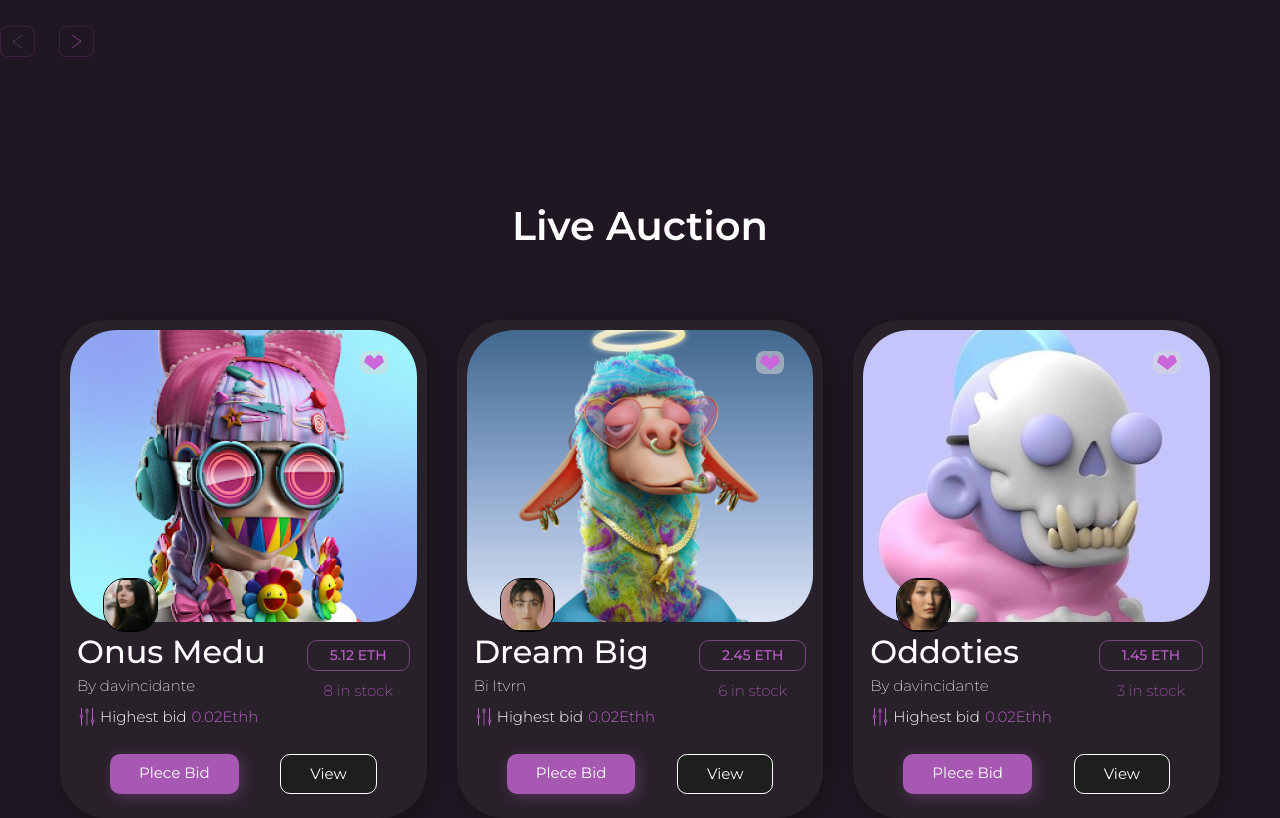
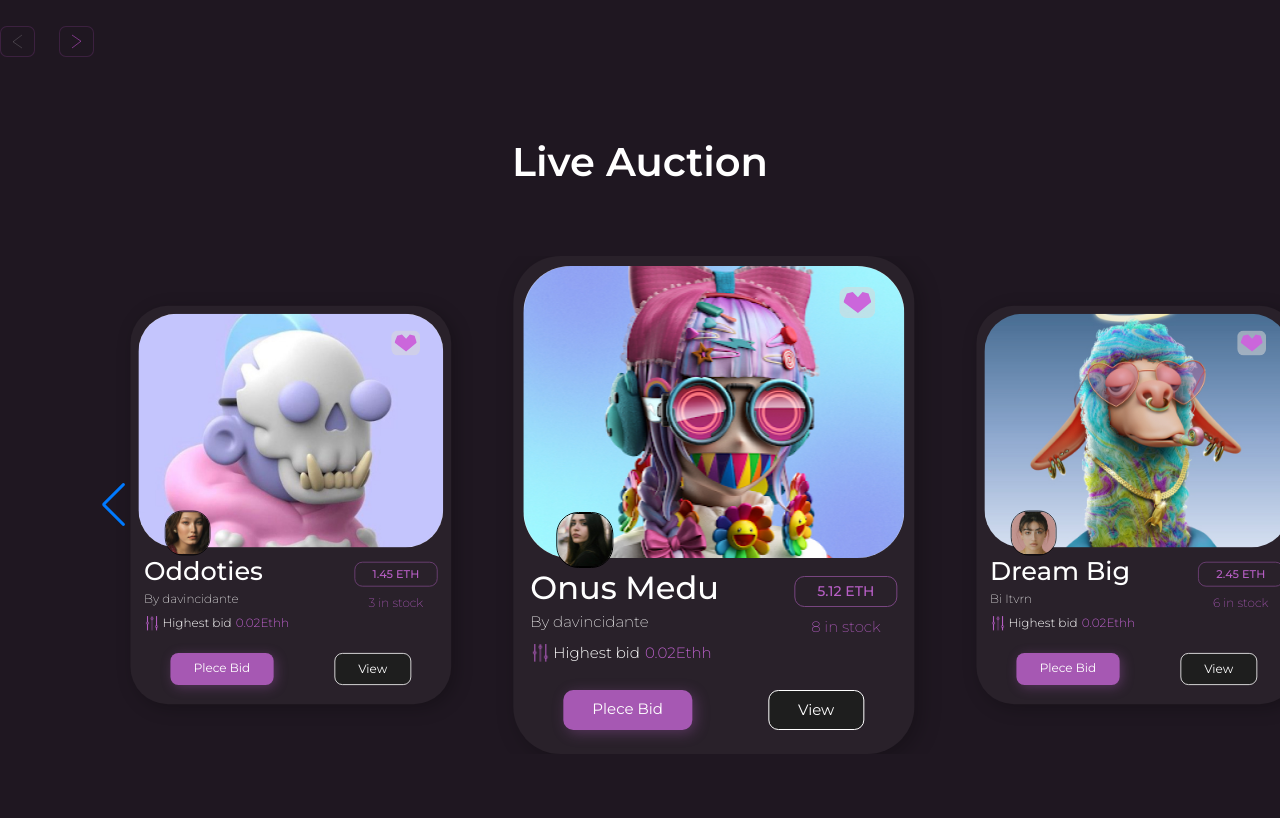
Before and after one commit to KhYaroslav/niftler-layout, a React (Create React App) app: page / in a window 1280 px wide. Shown: the part 1400-2218 px from the top of the page. After the commit the page ends 2154 px from the top, so only its background shows below. Built offline with nearby package versions, Linux system fonts and the light colour scheme.

Commit message:
swiper ready

```diff
--- a/package.json
+++ b/package.json
@@ -15,6 +15,7 @@
     "react-router-dom": "^6.10.0",
     "react-scripts": "5.0.1",
     "react-select": "^5.7.2",
+    "swiper": "^9.2.4",
     "typescript": "^4.9.5",
     "web-vitals": "^2.1.4"
   },
--- a/src/components/Header/index.tsx
+++ b/src/components/Header/index.tsx
@@ -3,6 +3,8 @@ import logo from '../../assets/svg/logo-icon.svg';
 import { Link } from 'react-router-dom';
 
 export default function Header() {
+
+  const Links = ['Home', 'Market', 'Discover', 'Commonity', 'Wallet']
 
   return (
     <div className="header">
@@ -16,21 +18,10 @@ export default function Header() {
         </div>
         <nav className='header__list'>
           <ul className='header__list-items'>
-            <Link to='#!' className='header__list-item'>
-              Home
-            </Link>
-            <Link to='#!' className='header__list-item'>
-              Market
-            </Link>
-            <Link to='#!' className='header__list-item'>
-              Discover
-            </Link>
-            <Link to='#!' className='header__list-item'>
-              Commonity
-            </Link>
-            <Link to='#!' className='header__list-item'>
-              Wallet
-            </Link>
+            {Links.map((link) =>
+              <Link to='#!' className='header__list-item'>
+                {link}
+              </Link>)}
           </ul>
         </nav>
         <div className='header__explors'>
--- a/src/components/LiveAuction/index.tsx
+++ b/src/components/LiveAuction/index.tsx
@@ -6,55 +6,77 @@ import auction_3 from '../../assets/img/auction-3.jpg';
 import auction_auhor_1 from '../../assets/img/auction-author-1.jpg';
 import auction_auhor_2 from '../../assets/img/auction-author-2.jpg';
 import auction_auhor_3 from '../../assets/img/auction-author-3.jpg';
-import heart from '../../assets/svg/heart-icon.svg'
-
+import heart from '../../assets/svg/heart-icon.svg';
+import { Swiper, SwiperSlide } from "swiper/react";
+import { Navigation, Pagination } from "swiper";
+import "swiper/css";
+import "swiper/css/navigation";
 
 export default function LiveAuction() {
   const items = [
+    { author_img: auction_auhor_1, img: auction_1, title: 'Onus Medu', author: 'By davincidante', highest: '0.02', price: '5.12', stock: '8' },
+    { author_img: auction_auhor_2, img: auction_2, title: 'Dream Big', author: 'Bi Itvrn',  highest: '0.02', price: '2.45', stock: '6' },
+    { author_img: auction_auhor_3, img: auction_3, title: 'Oddoties', author: 'By davincidante', highest: '0.02', price: '1.45', stock: '3' },
+    { author_img: auction_auhor_1, img: auction_1, title: 'Onus Medu', author: 'By davincidante', highest: '0.02', price: '5.12', stock: '8' },
+    { author_img: auction_auhor_2, img: auction_2, title: 'Dream Big', author: 'Bi Itvrn',  highest: '0.02', price: '2.45', stock: '6' },
+    { author_img: auction_auhor_3, img: auction_3, title: 'Oddoties', author: 'By davincidante', highest: '0.02', price: '1.45', stock: '3' },
     { author_img: auction_auhor_1, img: auction_1, title: 'Onus Medu', author: 'By davincidante', highest: '0.02', price: '5.12', stock: '8' },
     { author_img: auction_auhor_2, img: auction_2, title: 'Dream Big', author: 'Bi Itvrn',  highest: '0.02', price: '2.45', stock: '6' },
     { author_img: auction_auhor_3, img: auction_3, title: 'Oddoties', author: 'By davincidante',  highest: '0.02', price: '1.45', stock: '3'}
   ]
 
   return (
-    <div className='auction'>
-      <div className="auction__wrapper">
-        <h3 className='auction__title'>Live Auction</h3>
+    <div className='auctions'>
+      <div className="auctions__wrapper">
+        <h3 className='auctions__title'>Live Auction</h3>
 
-        <div className="auction__items">
-          {items.map((item, index) =>
-            <div className="auction__item" key={index}>
-              <div className='auction__item-img'>
-                <img src={item.img} alt={item.title} className='auction__item-img-pic' />
-                <img src={item.author_img} alt={item.author} className='auction__item-author-pic' />
-                <img src={heart} alt='heart' className='auction__item-heart-icon' />
+        <Swiper
+            loop
+            modules={[Navigation, Pagination]}
+            spaceBetween={30}
+            slidesPerView={3}
+            navigation={true}
+            centeredSlides={true}
+            // navigation={{
+            //   prevEl: '.prev-element',
+            //   nextEl: '.next-element',
+            // }}
+          >
+        {items.map((item, index) => (
+          <SwiperSlide>
+            <div className="auctions__item" key={index}>
+              <div className='auctions__item-img'>
+                <img src={item.img} alt={item.title} className='auctions__item-img-pic' />
+                <img src={item.author_img} alt={item.author} className='auctions__item-author-pic' />
+                <img src={heart} alt='heart' className='auctions__item-heart-icon' />
               </div>
 
-              <div className='auction__item-desc'>
+              <div className='auctions__item-desc'>
 
-                <div className='auction__item-desc-left'>
-                  <span className='auction__item-desc-left-title'>{item.title}</span>
-                  <span className='auction__item-desc-left-author'>{item.author}</span>
-                  <span className='auction__item-desc-left-highest'>Highest bid
-                    <span className='auction__item-desc-left-highest-currency'>{item.highest}Ethh</span>
+                <div className='auctions__item-desc-left'>
+                  <span className='auctions__item-desc-left-title'>{item.title}</span>
+                  <span className='auctions__item-desc-left-author'>{item.author}</span>
+                  <span className='auctions__item-desc-left-highest'>Highest bid
+                    <span className='auctions__item-desc-left-highest-currency'>{item.highest}Ethh</span>
                   </span>
                 </div>
 
-                <div className='auction__item-desc-right'>
-                  <div className="auction__item-desc-right-price">{item.price} ETH</div>
-                  <div className="auction__item-desc-right-stock">{item.stock} in stock</div>
+                <div className='auctions__item-desc-right'>
+                  <div className="auctions__item-desc-right-price">{item.price} ETH</div>
+                  <div className="auctions__item-desc-right-stock">{item.stock} in stock</div>
                 </div>
               </div>
 
-              <div className='auction__item-link'>
-                <Link to='#!' className='auction__item-link-bid'>Plece Bid</Link>
-                <Link to='#!' className='auction__item-link-view'>View</Link>
+              <div className='auctions__item-link'>
+                <Link to='#!' className='auctions__item-link-bid'>Plece Bid</Link>
+                <Link to='#!' className='auctions__item-link-view'>View</Link>
               </div>
             </div>
-          )}
+          </SwiperSlide>
+        ))}
+          </Swiper>
         </div>
 
-      </div>
     </div>
   )
 }
--- a/src/components/LiveAuction/style.css
+++ b/src/components/LiveAuction/style.css
@@ -1,8 +1,8 @@
-.auction__wrapper {
-  padding: 0 60px;
+.auctions__wrapper {
+  padding: 0 90px;
 }
 
-.auction__title {
+.auctions__title {
   text-align: center;
   font-weight: 600;
   font-size: 40px;
@@ -10,37 +10,41 @@
   margin-bottom: 70px;
 }
 
-.auction__items {
-  display: flex;
-  justify-content: center;
-}
-
-.auction__item {
-  margin-right: 30px;
+.auctions__item {
   background: #29212A;
   box-shadow: 5px 5px 21px rgba(0, 0, 0, 0.25);
   border-radius: 47px;
   width: 401px;
   height: 498px;
+
 }
 
-.auction__item:last-child {
-  margin-right: 0;
+.swiper {
+  width: 1240px;
 }
 
-.auction__item-img {
+.auctions__item {
+  transition:all 200ms linear;
+  transform: scale(0.8);
+}
+
+.swiper-slide-active > .auctions__item {
+  transform: scale(1);
+}
+
+.auctions__item-img {
   padding: 10px;
   position: relative;
 }
 
-.auction__item-img-pic {
+.auctions__item-img-pic {
   width: 381px;
   height: 292px;
   border-radius: 47px;
   object-fit: cover;
 }
 
-.auction__item-author-pic {
+.auctions__item-author-pic {
   border-radius: 22px;
   object-fit: cover;
   width: 55px;
@@ -51,7 +55,7 @@
   border: 1px solid #000000;
 }
 
-.auction__item-heart-icon {
+.auctions__item-heart-icon {
   position: absolute;
   width: 28px;
   height: 23px;
@@ -62,33 +66,33 @@
   top: 31px;
 }
 
-.auction__item-desc {
+.auctions__item-desc {
   display: flex;
   justify-content: space-between;
   padding: 0 17px;
 }
 
-.auction__item-desc-left {
+.auctions__item-desc-left {
   display: flex;
   flex-direction: column;
   margin-bottom: 28.81px;
 }
 
-.auction__item-desc-left-title {
+.auctions__item-desc-left-title {
   font-weight: 500;
   font-size: 32px;
   line-height: 39px;
   margin-bottom: 6.46px;
 }
 
-.auction__item-desc-left-author {
+.auctions__item-desc-left-author {
   font-weight: 200;
   font-size: 15px;
   line-height: 18px;
   margin-bottom: 12.13px;
 }
 
-.auction__item-desc-left-highest {
+.auctions__item-desc-left-highest {
   font-weight: 300;
   font-size: 15px;
   line-height: 18px;
@@ -97,16 +101,16 @@
   padding-left: 23px;
 }
 
-.auction__item-desc-left-highest-currency {
+.auctions__item-desc-left-highest-currency {
   color: #B85FC6;
   padding-left: 5px;
 }
 
-.auction__item-desc-right {
+.auctions__item-desc-right {
   padding-top: 8px;
 }
 
-.auction__item-desc-right-price {
+.auctions__item-desc-right-price {
   padding: 6px 22px;
   border: 1px solid #784580;
   border-radius: 10px;
@@ -118,7 +122,7 @@
   margin-bottom: 11.46px;
 }
 
-.auction__item-desc-right-stock {
+.auctions__item-desc-right-stock {
   font-weight: 200;
   font-size: 15px;
   line-height: 18px;
@@ -126,13 +130,13 @@
   text-align: center;
 }
 
-.auction__item-link {
+.auctions__item-link {
   padding: 0 50px;
   display: flex;
   justify-content: space-between;
 }
 
-.auction__item-link-bid {
+.auctions__item-link-bid {
   padding: 10px 29px;
   background: #A658B3;
   box-shadow: 3px 3px 14px rgba(166, 88, 179, 0.36);
@@ -143,7 +147,7 @@
   color: #FFFFFF;
 }
 
-.auction__item-link-view {
+.auctions__item-link-view {
   padding: 10px 29px;
   background: #1E1E1E;
   border: 1px solid #FFFFFF;
@@ -154,6 +158,6 @@
   color: #FFFFFF;
 }
 
-.auction__item-link-bid:hover, .auction__item-link-view:hover {
+.auctions__item-link-bid:hover, .auction__item-link-view:hover {
   opacity: .75;
 }
--- a/src/components/Top/style.css
+++ b/src/components/Top/style.css
@@ -1,5 +1,5 @@
 .top {
-  margin-bottom: 144px;
+  margin-bottom: 80px;
 }
 
 .top__seller {
```
Also changed, not shown: 1 other file (tests, documents, lock files or other folders).
